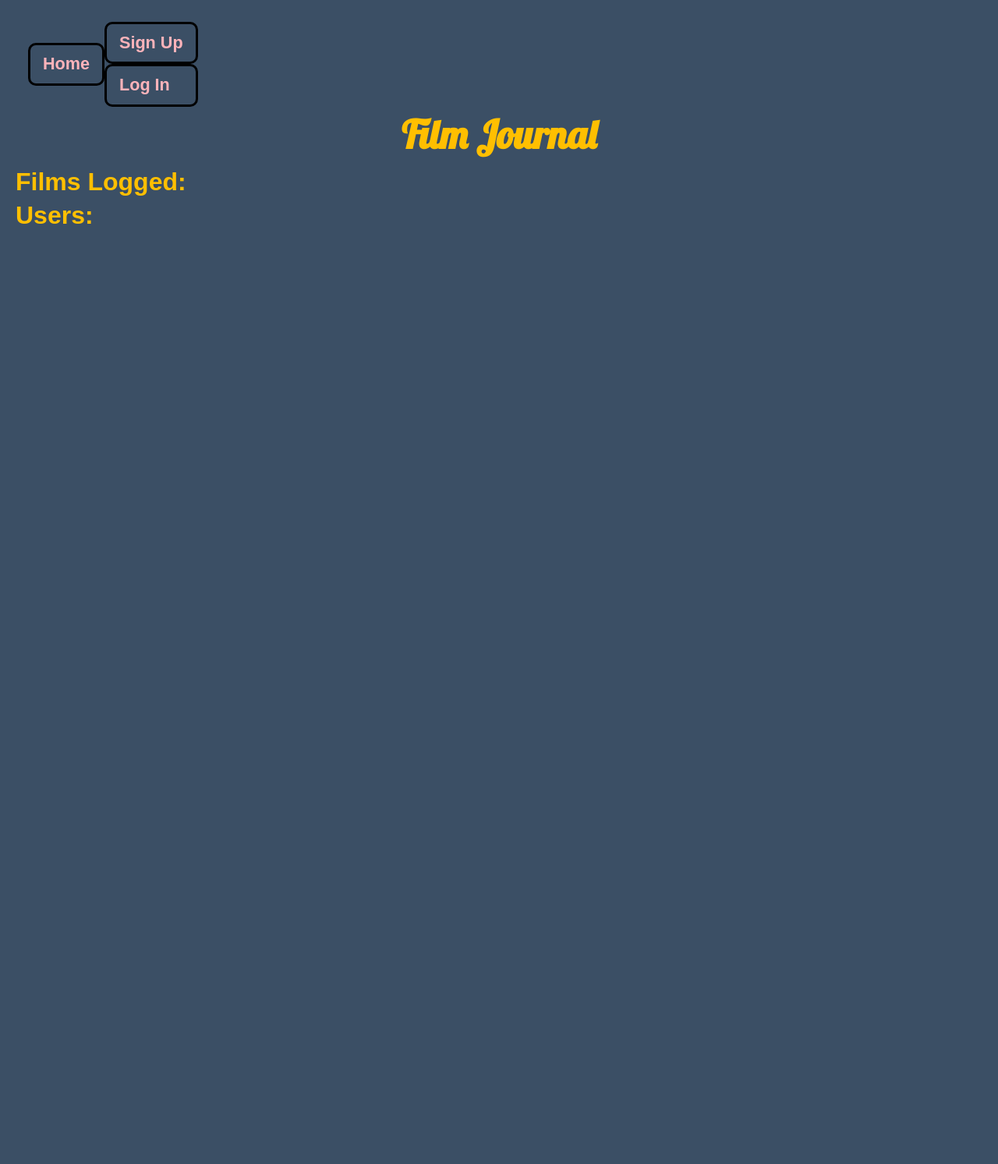
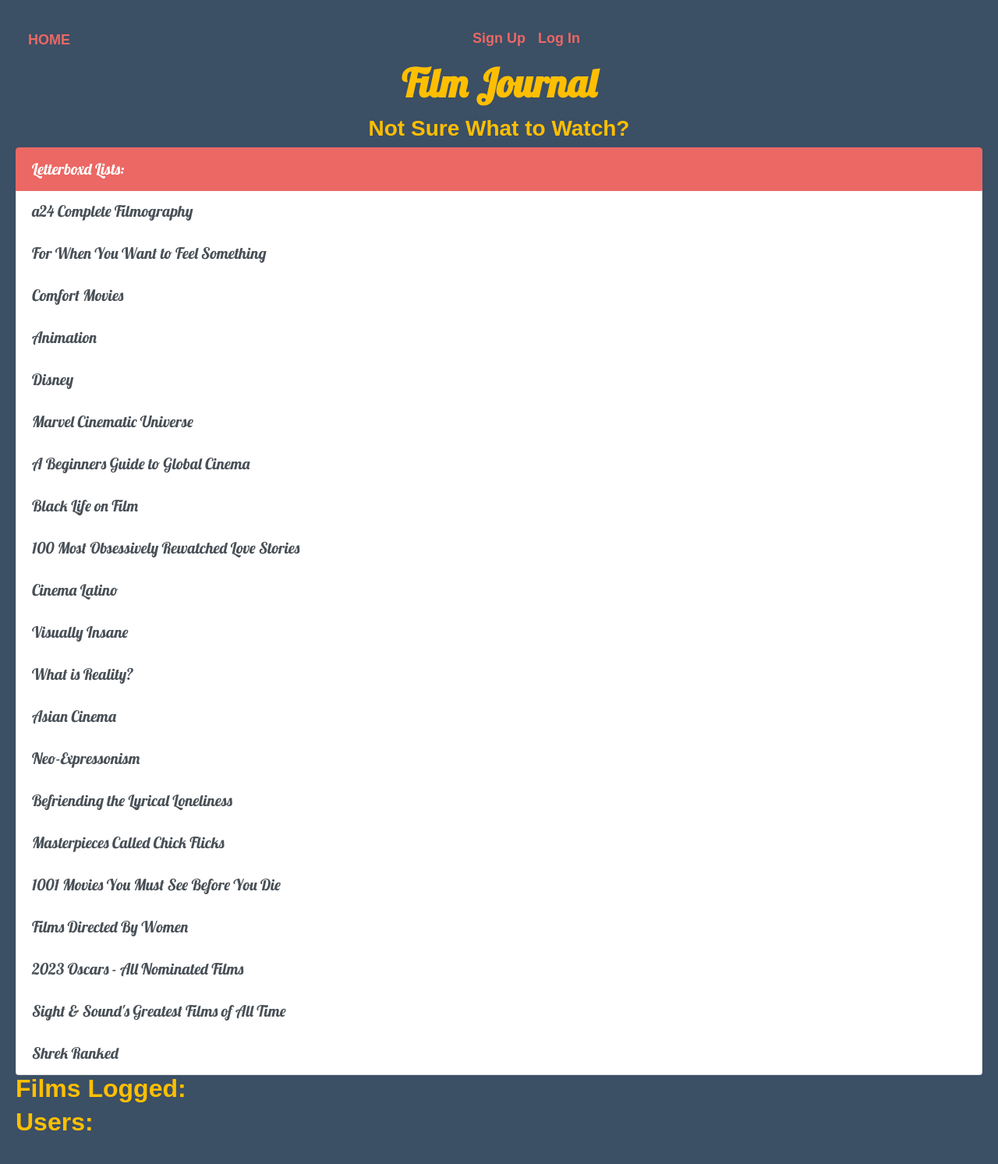
Before and after one commit to sharmaineb/film-journal, a Flask app: page / in a window 1280 px wide. Shown: the whole page at 78% size. Before the commit the page ends 287 px from the top, so only its background shows below. Run offline with Flask 2, Linux system fonts and the light colour scheme; data that the repository does not hold is empty; some libraries are stand-ins or nearby versions; some web fonts are replaced.

Commit message:
[update] styling done i think. but now a bit buggy

```diff
--- a/film_app/static/style.css
+++ b/film_app/static/style.css
@@ -12,22 +12,6 @@
     width: 100%;
     background-color: rgb(59, 79, 101);
     padding: 20px;
-}
-
-nav {
-    width: 100%;
-    display: flex;
-    flex-direction: row;
-    justify-content: space-between;
-}
-
-nav a {
-    color: rgb(255, 179, 186);
-    text-decoration: none;
-    border: 3px solid black;
-    border-radius: 10px;
-    padding: 1px 5px;
-    font-size: 1.2em;
 }
 
 fieldset {
--- a/film_app/templates/base.html
+++ b/film_app/templates/base.html
@@ -14,17 +14,19 @@
     <body>
         <div id="content">
             <nav class="navbar navbar-expand-lg navbar">
-                <a class="nav-item nav-link" href="/">Home</a>
-                <div>
+                <a class="navbar-brand" href="/">Home</a>
+                <div class="collapse navbar-collapse justify-content-center" id="navbarNavAltMarkup">
+                <div class="navbar-nav">
                     {% if current_user.is_authenticated %}
-                    <a class="nav-item nav-link" href="/create_list">Create List</a>
-                    <a class="nav-item nav-link" href="/create_entry">Create Entry</a>
-                    <a class="nav-item nav-link" href="/create_film">Create Film</a>
-                    <a class="nav-item nav-link" href="/logout">Log Out</a>
+                    <a class="nav-item nav-link active" href="/create_list">Create List</a>
+                    <a class="nav-item nav-link active" href="/create_entry">Create Entry</a>
+                    <a class="nav-item nav-link active" href="/create_film">Create Film</a>
+                    <a class="nav-item nav-link active" href="/logout">Log Out</a>
                     {% else %}
-                    <a class="nav-item nav-link" href="/signup">Sign Up</a>
-                    <a class="nav-item nav-link" href="/login">Log In</a>
+                    <a class="nav-item nav-link active" href="/signup">Sign Up</a>
+                    <a class="nav-item nav-link active" href="/login">Log In</a>
                     {% endif %}
+                </div>
                 </div>
             </nav>
 
--- a/film_app/templates/home.html
+++ b/film_app/templates/home.html
@@ -8,8 +8,37 @@
 {% endfor %}
 </ul>
 
+<h3 class="text-center">Not Sure What to Watch?</h3>
+<div class="list-group">
+    <a href="" class="list-group-item list-group-item-action active disabled">Letterboxd Lists:</a>
+    <a href="https://letterboxd.com/joshypoo74/list/a24-complete-filmography/" class="list-group-item list-group-item-action">a24 Complete Filmography</a>
+    <a href="https://letterboxd.com/ellefnning/list/for-when-you-want-to-feel-something/" class="list-group-item list-group-item-action">For When You Want to Feel Something</a>
+    <a href="https://letterboxd.com/ventunopiloti/list/comfort-movies/" class="list-group-item list-group-item-action">Comfort Movies</a>
+    <a href="https://letterboxd.com/lifeasfiction/list/letterboxd-100-animation/" class="list-group-item list-group-item-action">Animation</a>
+    <a href="https://letterboxd.com/yaanu/list/a-complete-list-of-disneys-theatrical-and/" class="list-group-item list-group-item-action">Disney</a>
+    <a href="https://letterboxd.com/arinb97/list/mcu/" class="list-group-item list-group-item-action">Marvel Cinematic Universe</a>
+    <a href="https://letterboxd.com/joshuapeinado/list/a-beginners-guide-to-global-cinema/" class="list-group-item list-group-item-action">A Beginners Guide to Global Cinema</a>
+    <a href="https://letterboxd.com/adam_davie/list/black-life-on-film/" class="list-group-item list-group-item-action">Black Life on Film</a>
+    <a href="https://letterboxd.com/crew/list/100-most-obsessively-rewatched-love-stories/" class="list-group-item list-group-item-action">100 Most Obsessively Rewatched Love Stories</a>
+    <a href="https://letterboxd.com/annabetth/list/the-great-cinema-latino-still-editing/" class="list-group-item list-group-item-action">Cinema Latino</a>
+    <a href="https://letterboxd.com/etolkin/list/filmlist:28697007/" class="list-group-item list-group-item-action">Visually Insane</a>
+    <a href="https://letterboxd.com/tediously_brief/list/what-is-reality/" class="list-group-item list-group-item-action">What is Reality?</a>
+    <a href="https://letterboxd.com/gabrielgodard/list/asian-cinema-1/" class="list-group-item list-group-item-action">Asian Cinema</a>
+    <a href="https://letterboxd.com/comrade_yui/list/neo-expressionism-the-forgotten-studio-style/" class="list-group-item list-group-item-action">Neo-Expressonism</a>
+    <a href="https://letterboxd.com/kun/list/befriending-the-lyrical-loneliness/" class="list-group-item list-group-item-action">Befriending the Lyrical Loneliness</a>
+    <a href="https://letterboxd.com/marialuisacctc/list/women-have-superior-taste-that-is-why-these/" class="list-group-item list-group-item-action">Masterpieces Called Chick Flicks</a>
+    <a href="https://letterboxd.com/peterstanley/list/1001-movies-you-must-see-before-you-die/" class="list-group-item list-group-item-action">1001 Movies You Must See Before You Die</a>
+    <a href="https://letterboxd.com/michaelhaneke/list/films-directed-by-women/" class="list-group-item list-group-item-action">Films Directed By Women</a>
+    <a href="https://letterboxd.com/crew/list/2023-oscars-all-nominated-films/" class="list-group-item list-group-item-action">2023 Oscars - All Nominated Films</a>
+    <a href="https://letterboxd.com/bfi/list/sight-and-sounds-greatest-films-of-all-time/" class="list-group-item list-group-item-action">Sight & Sound's Greatest Films of All Time</a>
+    <a href="https://letterboxd.com/aleheez/list/shrek-ranked/" class="list-group-item list-group-item-action">Shrek Ranked</a>
+</div>
+
+
+<div>
 <h2>Films Logged:</h2>
 <h2>Users:</h2>
+</div>
 
 <ul>
     {% for user in all_users %}
```
